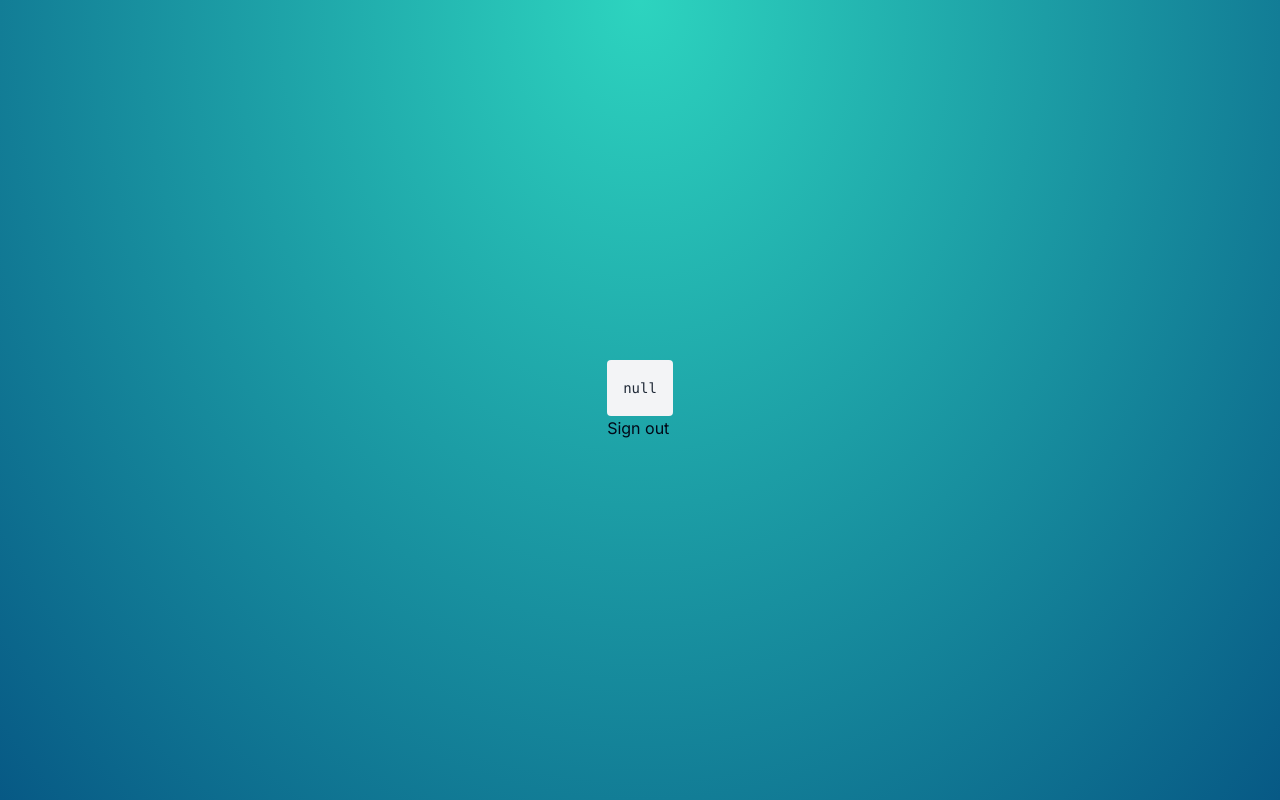
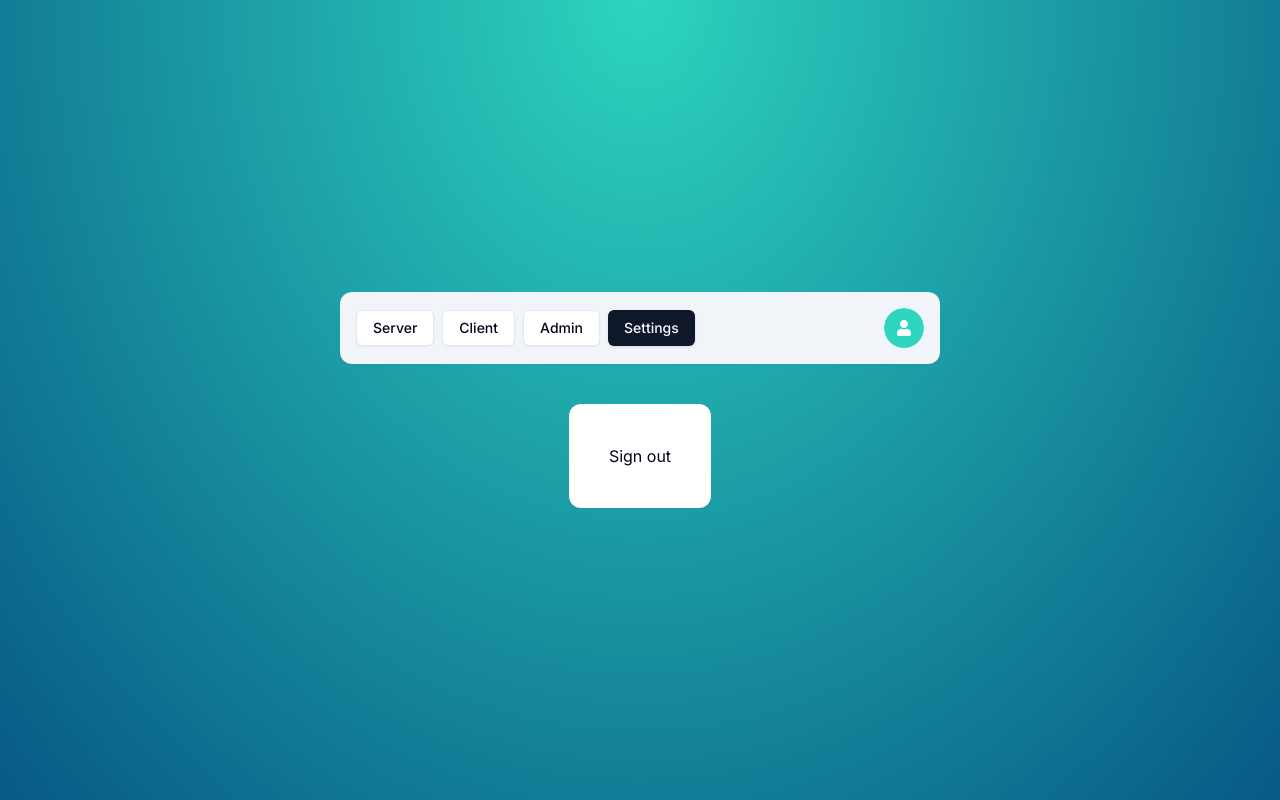
Before and after one commit to sayf-t/next-auth-v5-demo, a Next.js app: page /settings in a window 1280 px wide. Built offline with nearby package versions, Linux system fonts and the light colour scheme; no server answers.

Commit message:
task: settings page, user button

```diff
--- /dev/null
+++ b/actions/logout.ts
@@ -0,0 +1,7 @@
+"use server";
+
+import { signOut } from "@/auth";
+
+export const logout = async () => {
+    await signOut();
+}
--- /dev/null
+++ b/app/(protected)/_components/Navbar.tsx
@@ -0,0 +1,43 @@
+"use client";
+
+import Link from "next/link";
+import { usePathname } from "next/navigation";
+
+import { Button } from "@/components/ui/button";
+import { UserButton } from "@/components/auth/UserButton";
+
+export const Navbar = () => {
+  const pathname = usePathname();
+
+  return (
+    <div className="bg-secondary flex justify-between items-center p-4 rounded-xl w-[600px] shadow-sm">
+      <div className="flex gap-x-2">
+        <Button
+        asChild
+        variant={pathname === "/server" ? "default" : "outline"}
+        >
+          <Link href="/server">Server</Link>
+        </Button>
+        <Button
+        asChild
+        variant={pathname === "/client" ? "default" : "outline"}
+        >
+          <Link href="/client">Client</Link>
+        </Button>
+        <Button
+        asChild
+        variant={pathname === "/admin" ? "default" : "outline"}
+        >
+          <Link href="/admin">Admin</Link>
+        </Button>
+        <Button
+        asChild
+        variant={pathname === "/settings" ? "default" : "outline"}
+        >
+          <Link href="/settings">Settings</Link>
+        </Button>
+      </div>
+      <UserButton />
+    </div>
+  );
+};
--- /dev/null
+++ b/app/(protected)/layout.tsx
@@ -0,0 +1,17 @@
+import React from 'react'
+import { Navbar } from './_components/Navbar'
+
+interface ProtectedLayoutProps {
+    children: React.ReactNode
+}
+
+const ProtectedLayout = ({children}: ProtectedLayoutProps) => {
+  return (
+    <div className='h-full w-full flex flex-col gap-y-10 items-center justify-center bg-[radial-gradient(ellipse_at_top,_var(--tw-gradient-stops))] from-teal-400 to-sky-800'>
+     <Navbar />
+     {children}
+    </div>
+  )
+}
+
+export default ProtectedLayout
--- a/app/(protected)/settings/page.tsx
+++ b/app/(protected)/settings/page.tsx
@@ -1,23 +1,16 @@
-import { auth, signOut } from "@/auth";
+"use client";
 
-const SettingsPage = async () => {
-  const session = await auth();
+import { useCurrentUser } from "@/hooks/use-current-user";
+import { useSession, signOut } from "next-auth/react";
+
+const SettingsPage = () => {
+  const onClick = () => {
+    signOut();
+  }
+  const user = useCurrentUser();
   return (
-    <div className="max-w-md overflow-x-auto break-words">
-      <pre className="p-4 bg-gray-100 rounded">
-        <code className="text-sm text-gray-800">
-          {JSON.stringify(session, null, 2)}
-        </code>
-      </pre>
-      <form
-        action={async () => {
-          "use server";
-
-          await signOut();
-        }}
-      >
-        <button type="submit">Sign out</button>
-      </form>
+    <div className="bg-white p-10 rounded-xl">
+        <button onClick={onClick}>Sign out</button>
     </div>
   );
 };
--- a/app/auth/layout.tsx
+++ b/app/auth/layout.tsx
@@ -2,7 +2,7 @@ import React from 'react'
 
 const AuthLayout = ({children}: {children: React.ReactNode}) => {
   return (
-    <div className="">
+    <div className="h-full flex items-center justify-center bg-[radial-gradient(ellipse_at_top,_var(--tw-gradient-stops))] from-teal-400 to-sky-800">
       {children}
     </div>
   )
--- a/app/layout.tsx
+++ b/app/layout.tsx
@@ -4,6 +4,7 @@ import "./globals.css";
 import { Toaster } from "@/components/ui/toaster";
 import { NavBar } from "@/components/NavBar";
 import { SessionProvider } from "next-auth/react";
+import { auth } from "@/auth";
 
 const inter = Inter({ subsets: ["latin"] });
 
@@ -16,19 +17,17 @@ export const metadata: Metadata = {
     "Learn how to use Auth.js v5 in Next.js with custom roles, caching, and more!",
 };
 
-export default function RootLayout({
+export default async function RootLayout({
   children,
 }: Readonly<{
   children: React.ReactNode;
 }>) {
+  const session = await auth();
   return (
     <html lang="en">
       <body className={inter.className}>
-        <SessionProvider>
-          <div className="h-full flex items-center justify-center bg-[radial-gradient(ellipse_at_top,_var(--tw-gradient-stops))] from-teal-400 to-sky-800">
-
+        <SessionProvider session={session}>
           {children}
-          </div>
         </SessionProvider>
       </body>
     </html>
--- /dev/null
+++ b/components/auth/LogoutButton.tsx
@@ -0,0 +1,19 @@
+"use client";
+
+import { logout } from "@/actions/logout";
+
+interface LogoutButtonProps {
+    children: React.ReactNode;
+}
+
+export const LogoutButton = ({children}: LogoutButtonProps) => {
+    const onClick = () => {
+        logout();
+    }
+
+    return (
+        <span onClick={onClick} className="cursor-pointer">
+            {children}
+        </span>
+    )
+}
--- /dev/null
+++ b/components/auth/UserButton.tsx
@@ -0,0 +1,39 @@
+"use client";
+
+import {
+  DropdownMenu,
+  DropdownMenuContent,
+  DropdownMenuItem,
+  DropdownMenuTrigger,
+} from "@/components/ui/dropdown-menu";
+
+import { FaUser } from "react-icons/fa";
+import { ExitIcon } from "@radix-ui/react-icons";
+
+import { Avatar, AvatarImage, AvatarFallback } from "@/components/ui/avatar";
+import { useCurrentUser } from "@/hooks/use-current-user";
+import { LogoutButton } from "@/components/auth/LogoutButton";
+
+export const UserButton = () => {
+    const user = useCurrentUser();
+    return (
+        <DropdownMenu>
+            <DropdownMenuTrigger>
+                <Avatar>
+                    <AvatarImage src={user?.image || ""} />
+                    <AvatarFallback className="bg-teal-400">
+                        <FaUser className="text-white"/>
+                    </AvatarFallback>
+                </Avatar>
+            </DropdownMenuTrigger>
+            <DropdownMenuContent className="w-40" align="end">
+                <LogoutButton>
+                    <DropdownMenuItem>
+                        <ExitIcon className="h-4 w-4 mr-2"/>
+                        Logout
+                    </DropdownMenuItem>
+                </LogoutButton>
+            </DropdownMenuContent>
+        </DropdownMenu>
+    )
+}
--- /dev/null
+++ b/components/ui/avatar.tsx
@@ -0,0 +1,50 @@
+"use client"
+
+import * as React from "react"
+import * as AvatarPrimitive from "@radix-ui/react-avatar"
+
+import { cn } from "@/lib/utils"
+
+const Avatar = React.forwardRef<
+  React.ElementRef<typeof AvatarPrimitive.Root>,
+  React.ComponentPropsWithoutRef<typeof AvatarPrimitive.Root>
+>(({ className, ...props }, ref) => (
+  <AvatarPrimitive.Root
+    ref={ref}
+    className={cn(
+      "relative flex h-10 w-10 shrink-0 overflow-hidden rounded-full",
+      className
+    )}
+    {...props}
+  />
+))
+Avatar.displayName = AvatarPrimitive.Root.displayName
+
+const AvatarImage = React.forwardRef<
+  React.ElementRef<typeof AvatarPrimitive.Image>,
+  React.ComponentPropsWithoutRef<typeof AvatarPrimitive.Image>
+>(({ className, ...props }, ref) => (
+  <AvatarPrimitive.Image
+    ref={ref}
+    className={cn("aspect-square h-full w-full", className)}
+    {...props}
+  />
+))
+AvatarImage.displayName = AvatarPrimitive.Image.displayName
+
+const AvatarFallback = React.forwardRef<
+  React.ElementRef<typeof AvatarPrimitive.Fallback>,
+  React.ComponentPropsWithoutRef<typeof AvatarPrimitive.Fallback>
+>(({ className, ...props }, ref) => (
+  <AvatarPrimitive.Fallback
+    ref={ref}
+    className={cn(
+      "flex h-full w-full items-center justify-center rounded-full bg-muted",
+      className
+    )}
+    {...props}
+  />
+))
+AvatarFallback.displayName = AvatarPrimitive.Fallback.displayName
+
+export { Avatar, AvatarImage, AvatarFallback }
--- /dev/null
+++ b/hooks/use-current-user.ts
@@ -0,0 +1,6 @@
+import { useSession } from "next-auth/react";
+
+export const useCurrentUser = () => {
+    const session = useSession();
+    return session.data?.user;
+}
--- a/lib/tokens.ts
+++ b/lib/tokens.ts
@@ -8,8 +8,7 @@ import crypto from "crypto";
 export const generateTwoFactorToken = async (email: string) => {
   const token = crypto.randomInt(100_000, 1_000_000).toString();
 
-  // TODO: later change to 15 minutes
-  const expires = new Date(new Date().getTime() + 1000 * 3600); // 1 hour
+  const expires = new Date(new Date().getTime() + 5 * 60 * 1000); // 5 mins
 
   const existingToken = await getTwoFactorTokenByEmail(email);
 
--- a/package.json
+++ b/package.json
@@ -15,6 +15,7 @@
     "@neondatabase/serverless": "0.9.1",
     "@prisma/adapter-neon": "5.12.1",
     "@prisma/client": "5.12.1",
+    "@radix-ui/react-avatar": "^1.1.0",
     "@radix-ui/react-dropdown-menu": "2.0.6",
     "@radix-ui/react-icons": "^1.3.0",
     "@radix-ui/react-label": "2.0.2",
```
Also changed, not shown: 1 other file (tests, documents, lock files or other folders).
